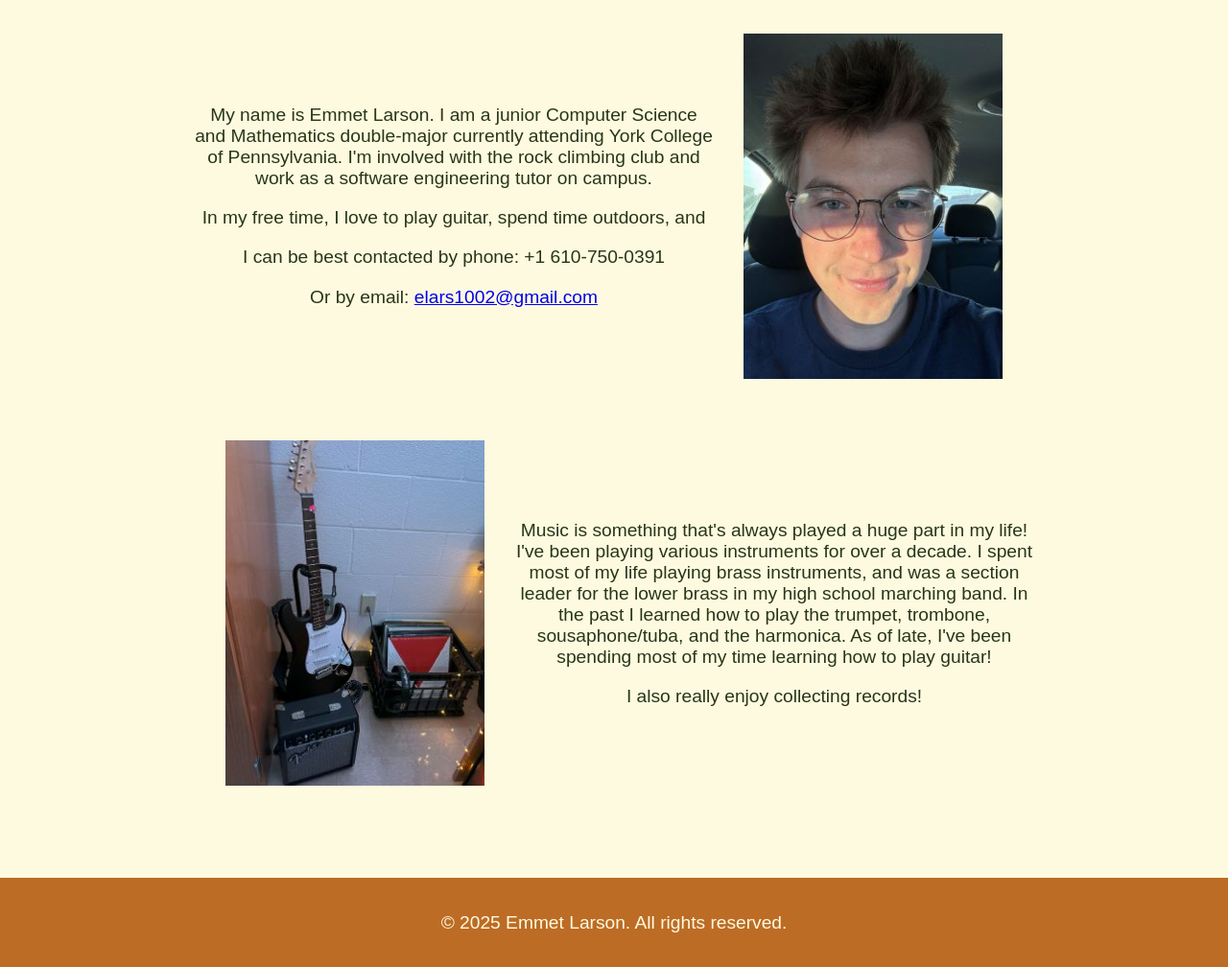
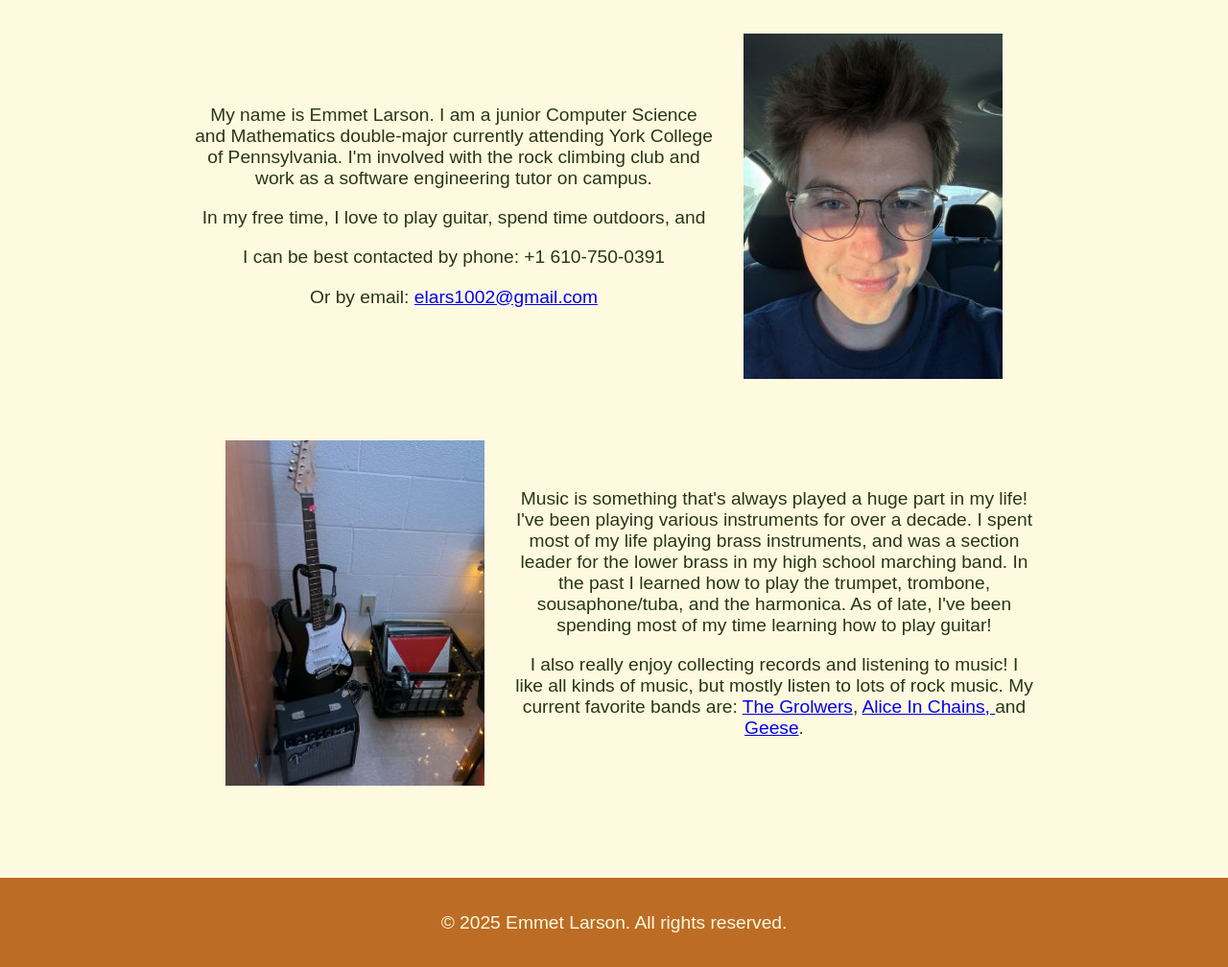
Before and after one commit to emmetl913/AboutMeSite, a plain HTML site: page about.html in a window 1280 px wide. Shown: the part 243-1251 px from the top of the page at 96% size. Drawn offline with Linux system fonts and the light colour scheme.

Commit message:
Added games page and finished music section in about me

```diff
--- a/about.html
+++ b/about.html
@@ -24,7 +24,7 @@
         <section>
             <h2>About Me!</h2>
             <div class="about-container">
-                <div class="text-content-left">
+                <div class="text-content">
                     <p>My name is Emmet Larson. I am a junior Computer Science and Mathematics double-major currently attending York College of Pennsylvania.
                         I'm involved with the rock climbing club and work as a software engineering tutor on campus.
                     </p>
@@ -37,7 +37,7 @@
 
             <div class="about-container">
                 <img src="Images/guitar2.jpg" alt="Example Image" class="profile-image">
-                <div class="text-content-right">
+                <div class="text-content">
                     <p> Music is something that's always played a huge part in my life!
                         I've been playing various instruments for over a decade. I spent most of
                         my life playing brass instruments, and was a section leader for the lower brass
@@ -45,7 +45,12 @@
                         sousaphone/tuba, and the harmonica. As of late, I've been spending most of my time learning
                         how to play guitar!
                     </p>
-                    <p> I also really enjoy collecting records! </p>
+                    <p> I also really enjoy collecting records and listening to music! I like all kinds
+                        of music, but mostly listen to lots of rock music. My current favorite bands are:
+                        <a href="https://open.spotify.com/artist/2RhgnQNC74QoBlaUvT4MEe?si=ZYkZym5qQKuCTmsGoX6ZMA">The Grolwers</a>,
+                        <a href="https://open.spotify.com/artist/64tNsm6TnZe2zpcMVMOoHL?si=VkgGvReQS7yAfKVvGA8JuQ">Alice In Chains, </a> and
+                        <a href="https://open.spotify.com/artist/0WCo84qtCKfbyIf1lqQWB4?si=-IAfYJeOSbCuP5gZ-A6pTg">Geese</a>.
+                    </p>
                 </div>
             </div>
         </section>
--- a/style.css
+++ b/style.css
@@ -76,15 +76,11 @@ footer {
     padding: 2rem; /* Adds spacing around the content */
 }
 
-.text-content-left {
+.text-content {
     max-width: 60%;
     text-align: center;
 }
 
-.text-content-right {
-    max-width: 60%;
-    text-align: center;
-}
 
 .profile-image {
     max-width: 30%;
```
Also changed, not shown: game_projects.html (+11 -1 lines), software_projects.html (+1 -1 lines).
